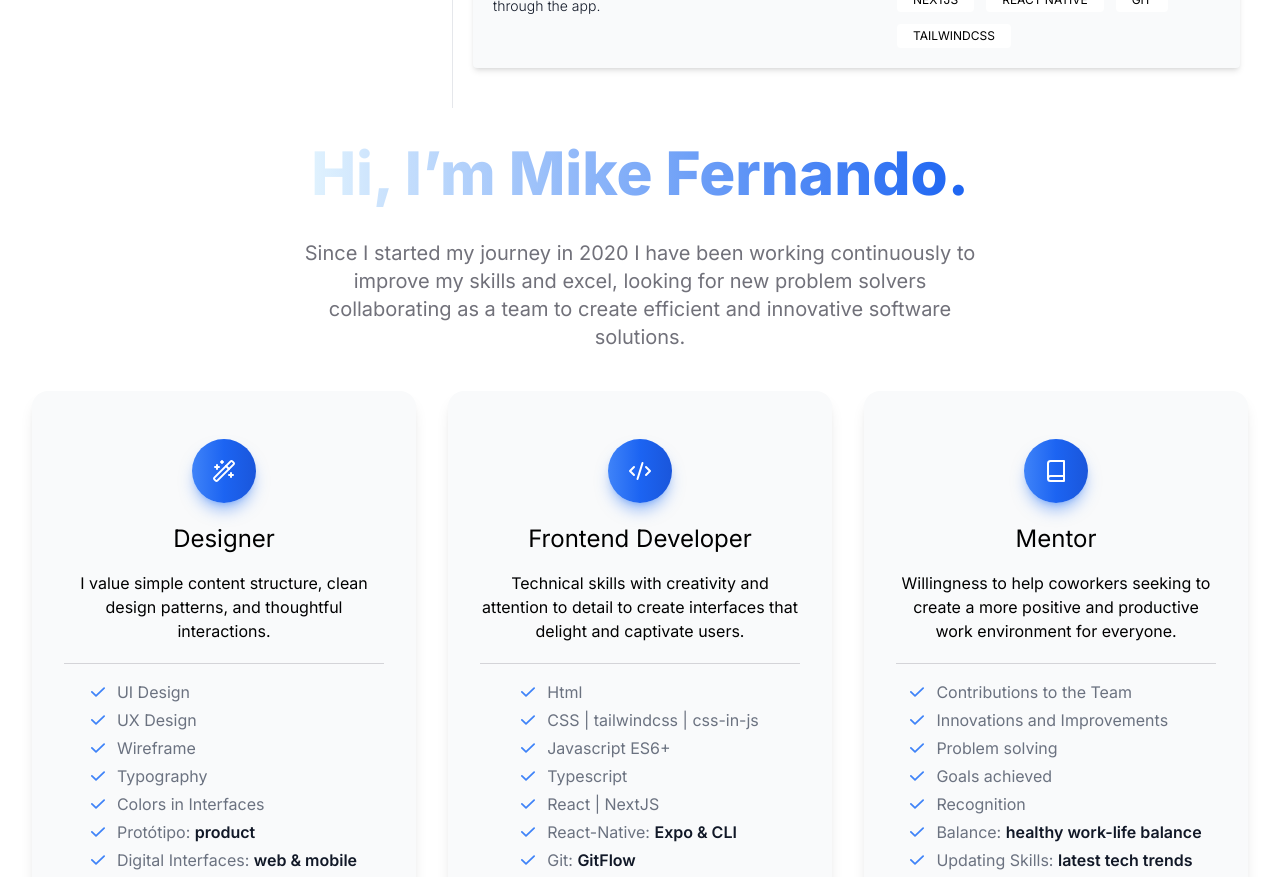
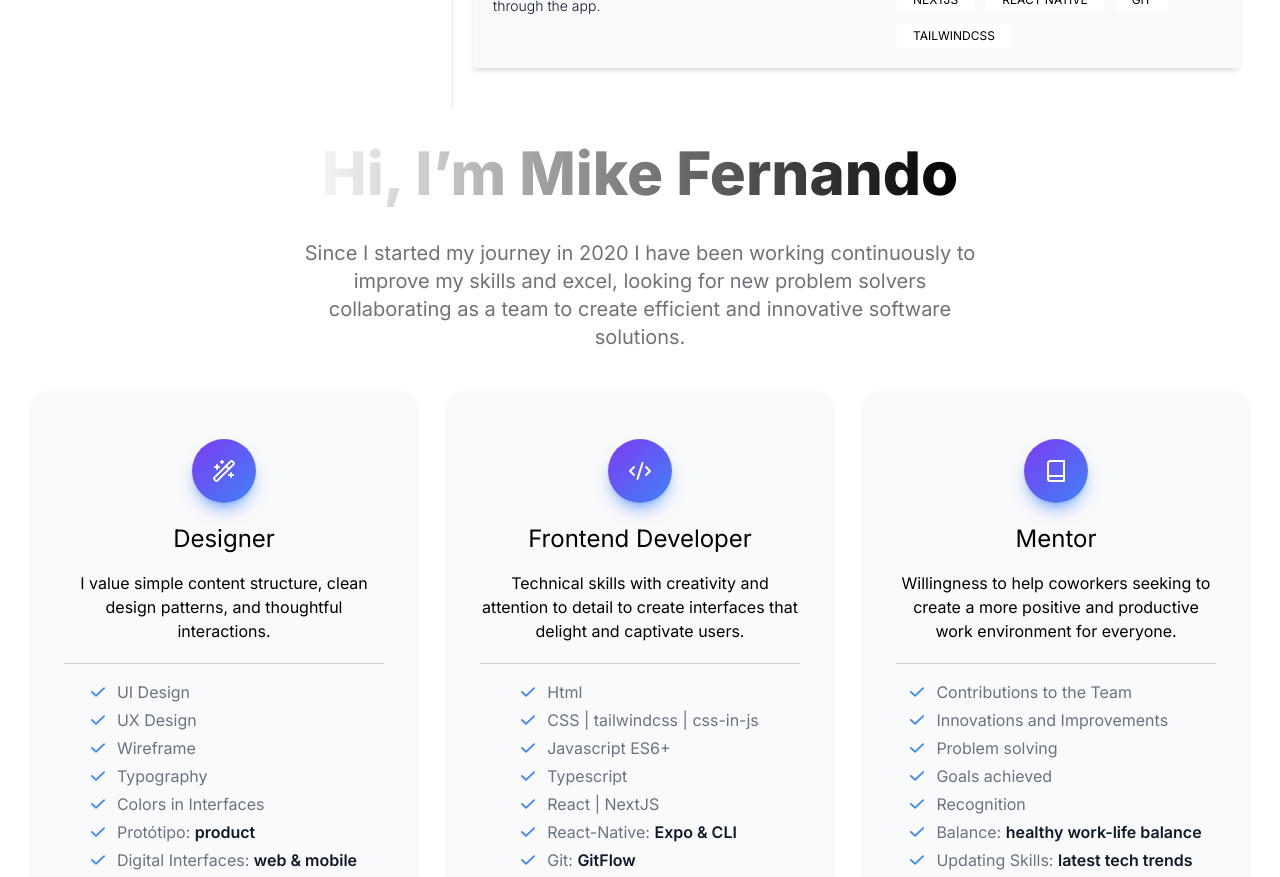
Before and after one commit to MikeFernando/devmaikera, a Next.js app: page / in a window 1280 px wide. Shown: the part 1920-2797 px from the top of the page. Built offline with nearby package versions, Linux system fonts and the light colour scheme.

Commit message:
change colors

```diff
--- a/src/components/Experience/index.tsx
+++ b/src/components/Experience/index.tsx
@@ -4,7 +4,7 @@ export const Experience = () => {
   return (
     <section className="mx-auto flex min-h-screen max-w-7xl flex-col items-center justify-center px-5">
       <div className="flex items-center gap-28">
-        <h2 className="max-w-xs break-all font-montserrat text-9xl font-extrabold uppercase tracking-wider text-neutral-800">
+        <h2 className="max-w-xs break-all bg-gradient-to-tr from-gray-200 to-gray-300 bg-clip-text font-montserrat text-9xl font-extrabold uppercase tracking-wider text-transparent">
           Experience
         </h2>
         <ol className="flex-1 border-l border-gray-200 dark:border-gray-700">
--- a/src/components/Home/index.tsx
+++ b/src/components/Home/index.tsx
@@ -16,7 +16,7 @@ export const Main = () => {
         </p>
         <button
           type="button"
-          className="text-normal mr-2 mt-8 rounded-full bg-gradient-to-r from-blue-500 via-blue-600 to-blue-700 px-6 py-4 text-center font-medium text-white shadow-lg shadow-blue-500/50 hover:bg-gradient-to-br focus:outline-none focus:ring-4 focus:ring-blue-300 dark:shadow-lg dark:shadow-blue-800/80 dark:focus:ring-blue-800 "
+          className="text-md my-4 rounded-full bg-gradient-to-br from-purple-600 to-blue-500 px-5 py-4 text-center font-medium text-white hover:bg-gradient-to-bl focus:outline-none focus:ring-4 focus:ring-blue-300 dark:focus:ring-blue-800"
         >
           See website 👇
         </button>
--- a/src/components/Skills/index.tsx
+++ b/src/components/Skills/index.tsx
@@ -5,8 +5,8 @@ export const Skills = () => {
   return (
     <section className="mx-auto -mt-10 flex min-h-screen max-w-7xl flex-col items-center justify-center px-5">
       <h1 className="mb-4 text-3xl font-extrabold text-gray-900 dark:text-white md:text-5xl lg:text-6xl">
-        <span className="bg-gradient-to-r from-sky-100 to-blue-600 bg-clip-text text-transparent">
-          Hi, I’m Mike Fernando.
+        <span className="bg-gradient-to-r from-gray-100 to-black bg-clip-text text-transparent">
+          Hi, I’m Mike Fernando
         </span>{' '}
       </h1>
       <p className="mx-auto mb-10 mt-5 max-w-2xl text-center text-xl font-normal text-zinc-500">
@@ -17,9 +17,9 @@ export const Skills = () => {
       </p>
 
       <ul className="text group mx-auto flex gap-8">
-        <li className="flex w-96 flex-col items-center justify-center rounded-2xl bg-gray-50 px-8 py-12 shadow-lg duration-500 hover:!scale-100 hover:!blur-none group-hover:scale-[0.85] group-hover:blur-sm ">
+        <li className="flex w-96 flex-col items-center justify-center rounded-2xl bg-gray-50 px-8 py-12 shadow-md duration-500 hover:!scale-100 group-hover:scale-[0.95]">
           <div className="flex flex-col items-center justify-center border-b-[1px] border-zinc-300">
-            <div className="mb-5 flex h-16 w-16 items-center justify-center rounded-full bg-gradient-to-r from-blue-500 via-blue-600 to-blue-700 shadow-lg shadow-blue-500/50 group-hover:bg-gradient-to-br">
+            <div className="mb-5 flex h-16 w-16 items-center justify-center rounded-full bg-gradient-to-br from-purple-600 to-blue-500 shadow-lg shadow-blue-500/50 group-hover:bg-gradient-to-br">
               <Wand2 className="text-white" />
             </div>
             <h3 className="mb-4 text-2xl">Designer</h3>
@@ -175,9 +175,9 @@ export const Skills = () => {
           </ul>
         </li>
 
-        <li className="flex w-96 flex-col items-center justify-center rounded-2xl bg-gray-50 px-8 py-12 shadow-lg duration-500 hover:!scale-100 hover:!blur-none group-hover:scale-[0.85] group-hover:blur-sm ">
+        <li className="flex w-96 flex-col items-center justify-center rounded-2xl bg-gray-50 px-8 py-12 shadow-md duration-500 hover:!scale-100 group-hover:scale-[0.95]">
           <div className="flex flex-col items-center justify-center border-b-[1px] border-zinc-300">
-            <div className="mb-5 flex h-16 w-16 items-center justify-center rounded-full bg-gradient-to-r from-blue-500 via-blue-600 to-blue-700 shadow-lg shadow-blue-500/50 group-hover:bg-gradient-to-br">
+            <div className="mb-5 flex h-16 w-16 items-center justify-center rounded-full bg-gradient-to-br from-purple-600 to-blue-500 shadow-lg shadow-blue-500/50 group-hover:bg-gradient-to-br">
               <Code2 className="text-white" />
             </div>
             <h3 className="mb-4 text-2xl">Frontend Developer</h3>
@@ -333,9 +333,9 @@ export const Skills = () => {
           </ul>
         </li>
 
-        <li className="flex w-96 flex-col items-center justify-center rounded-2xl bg-gray-50 px-8 py-12 shadow-lg duration-500 hover:!scale-100 hover:!blur-none group-hover:scale-[0.85] group-hover:blur-sm ">
+        <li className="flex w-96 flex-col items-center justify-center rounded-2xl bg-gray-50 px-8 py-12 shadow-md duration-500 hover:!scale-100 group-hover:scale-[0.95]">
           <div className="flex flex-col items-center justify-center border-b-[1px] border-zinc-300">
-            <div className="mb-5 flex h-16 w-16 items-center justify-center rounded-full bg-gradient-to-r from-blue-500 via-blue-600 to-blue-700 shadow-lg shadow-blue-500/50 group-hover:bg-gradient-to-br">
+            <div className="mb-5 flex h-16 w-16 items-center justify-center rounded-full bg-gradient-to-br from-purple-600 to-blue-500 shadow-lg shadow-blue-500/50 group-hover:bg-gradient-to-br">
               <Book className="text-white" />
             </div>
             <h3 className="mb-4 text-2xl">Mentor</h3>
```
